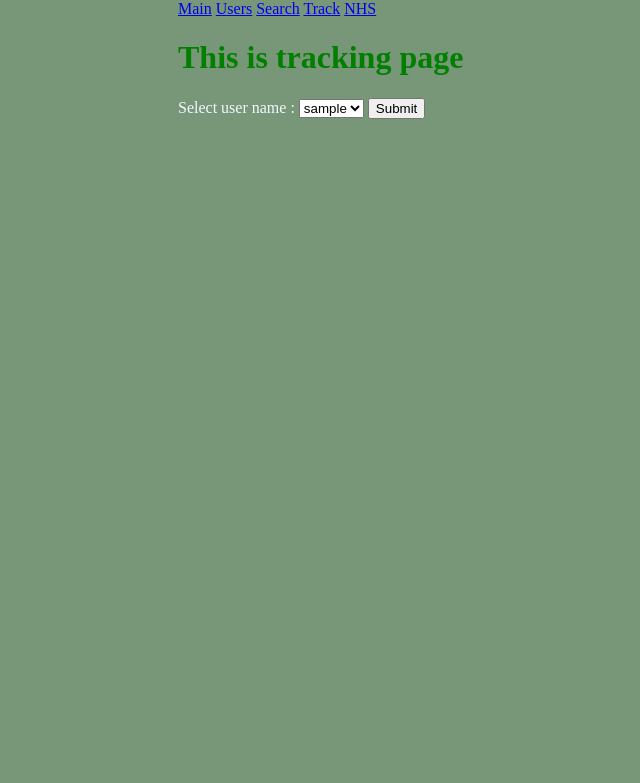
After one commit to Kimovi/MealPlan, a Flask app: page /track in a window 1280 px wide. The commit adds this page. Shown: the top 783 px of the page, without its empty margins (14-654 px from the left). Run offline with Flask 2, Linux system fonts and the light colour scheme; tables that the repository leaves empty hold one stand-in row (values such as "Sample post").

Commit message:
Add track page, Food table, Implement Filter-by-user dropdown menu on search page, Call DB data to search endpoint, Filter selected user by name and set variables for health options

```diff
--- a/app.py
+++ b/app.py
@@ -1,7 +1,6 @@
-import requests # to call API
-from requests import Response # to call API
-from flask import Flask, url_for, render_template, request, redirect
-from flask import Flask
+import requests
+from requests import Response
+from flask import Flask, render_template, request, redirect
 from flask_sqlalchemy import SQLAlchemy
 
 app = Flask(__name__, template_folder='./templates', static_folder='./static')
@@ -16,32 +15,84 @@ class Users(db.Model):
     user_name = db.Column(db.String(100))
     age = db.Column(db.Integer)
     gender = db.Column(db.String(100))
+    diabetes = db.Column(db.String(100))
+    allergies = db.Column(db.String(100))
     activeness = db.Column(db.Integer)
-    # Column : option for alleriges, diabety,
+    # food_data = db.relationship('Food', backref='users')
 
-    def __init__(self, user_name, age, gender, activeness):
+    def __init__(self, user_name, age, gender, diabetes, allergies, activeness):
         self.user_name = user_name
         self.age = age
         self.gender = gender
+        self.diabetes = diabetes
+        self.allergies = allergies
         self.activeness = activeness
 
+# class Food(db.Model):
+#     food_id = db.Column(db.Integer, primary_key=True)
+#     food_name = db.Column(db.String(200))
+#     calories = db.Column(db.Integer)
+#     user_id = db.Column(db.Integer, db.ForeignKey('users.user_id'))
+#
+#     def __init__(self, food_id, food_name, calories):
+#         self.food_id = food_id
+#         self.food_name = food_name
+#         self.calories = calories
+
+
 db.create_all()
-#  Calorie count recommandation
 
 @app.route("/")
 def hello_world():
     return render_template("index.html")
 
+
 @app.route('/search', methods=["GET","POST"])
-def get_profile():
-    getData = request.form.get("search_keyword")
+def call_api():
+    users = db.session.query(Users)
+    user_data = [dict(user_name=user.user_name,
+                      age=user.age,
+                      gender=user.gender,
+                      diabetes=user.diabetes,
+                      allergies=user.allergies,
+                      activeness=user.activeness
+                      ) for user in users]
+    selected_user = request.form.get("user_name")
+    search_keyword = request.form.get("search_keyword")
+    diabetes = ''
+    allergies = ''
     app_id = 'f14b30eb'
     app_key = 'b09c4ad7a4f756f820de23a47aa49963'
-    makeRequest: Response = requests.get('https://api.edamam.com/api/recipes/v2?type=public&q={}&app_id={}&app_key={}'.format(getData, app_id, app_key))
+
+
+
+    # 1. Diabetes and No allergies
+    # 2. Diabetes and Peanut
+    # 3. Diabetes and Seafood
+    # 4. Diabetes and Gluten
+    # 5. No Diabetes no allergies
+
+    if selected_user:
+        for user in user_data:
+            if user["user_name"] == selected_user:
+                diabetes = user["diabetes"]
+                allergies = user["allergies"]
+    # print('user data from the DB: ',user_data, "\nSelected user: ", selected_user, "\nSearch keyword", search_keyword)
+    # print(diabetes, allergies)
+
+    makeRequest: Response = requests.get('https://api.edamam.com/api/recipes/v2?type=public&q={}&app_id={}&app_key={}'.format(search_keyword, app_id, app_key))
     search_data = makeRequest.json()
     # https://api.edamam.com/api/recipes/v2?type=public&q=pizza&app_id=f14b30eb&app_key=b09c4ad7a4f756f820de23a47aa49963
-    # return render_template("search.html", label=search_data['hits'][0]['recipe']['label'], ingredients = search_data['hits'][0]['recipe']['ingredientLines'])
-    return render_template("search.html", search_data = search_data, getData=getData)
+    # https://api.edamam.com/api/recipes/v2?type=public&q=pizza&app_id=f14b30eb&app_key=b09c4ad7a4f756f820de23a47aa49963&health=peanut-free
+    # https://api.edamam.com/api/recipes/v2?type=public&q=pizza&app_id=f14b30eb&app_key=b09c4ad7a4f756f820de23a47aa49963&diet=low-carb&health=peanut-free
+
+    return render_template("search.html",
+                           search_data=search_data,
+                           search_keyword=search_keyword,
+                           user_data=user_data
+                           )
+
+
 
 @app.route('/users', methods=["GET", "POST"])
 def users():
@@ -49,12 +100,15 @@ def users():
         user_db = Users(user_name = request.form.get("user_name"),
                         age = request.form.get("age"),
                         gender=request.form.get("gender"),
+                        diabetes=request.form.get("diabetes"),
+                        allergies=request.form.get("allergies"),
                         activeness=request.form.get("activeness")
                         )
         db.session.add(user_db)
         db.session.commit()
     user_data = Users.query.all()
-    return render_template("users.html", user_data=user_data)
+    return render_template("users.html", user_data = user_data)
+
 
 @app.route('/delete_users', methods=["POST"])
 def delete_user():
@@ -64,9 +118,19 @@ def delete_user():
         db.session.commit()
         return redirect("/users")
 
+
+@app.route('/track', methods=["GET", "POST"])
+def track():
+    users = db.session.query(Users)
+    users_data = [dict(user_name=user.user_name, age=user.age) for user in users]
+
+    return render_template("track.html", users_data=users_data)
+
+
 @app.route('/nhs')
 def nhs():
     return render_template("nhs.html")
+
 
 if __name__ == '__main__':
     db.create_all()
--- a/static/style.css
+++ b/static/style.css
@@ -7,9 +7,14 @@ body {
     align-items: center;
 }
 
+h1{
+color: green;
+}
+
 table {
     align-items: center;
 }
+
 td, th {
 text-align: center;
 padding: 8px;
--- a/templates/index.html
+++ b/templates/index.html
@@ -8,6 +8,7 @@
       <a href="/">Main</a>
       <a href="/users">Users</a>
       <a href="/search">Search</a>
+      <a href="/track">Track</a>
       <a href="/nhs">NHS</a>
     </div>
     <h1>This is index page</h1>
--- a/templates/nhs.html
+++ b/templates/nhs.html
@@ -8,6 +8,7 @@
       <a href="/">Main</a>
       <a href="/users">Users</a>
       <a href="/search">Search</a>
+      <a href="/track">Track</a>
       <a href="/nhs">NHS</a>
     </div>
     <h1>This is page for NHS to provide insights</h1>
--- /dev/null
+++ b/templates/track.html
@@ -0,0 +1,26 @@
+<html>
+  <head>
+    <title>Meal plan</title>
+    <link rel="stylesheet" href="{{ url_for('static', filename='style.css') }}" />
+  </head>
+  <body>
+    <div class="nav">
+      <a href="/">Main</a>
+      <a href="/users">Users</a>
+      <a href="/search">Search</a>
+      <a href="/track">Track</a>
+      <a href="/nhs">NHS</a>
+    </div>
+    <h1>This is tracking page</h1>
+
+    <form method="POST" action="/track">
+       Select user name : <select name="selected_name" >
+                            {% for i in users_data %}
+                            <option value="{{ i }}">{{ i.user_name }}</option>
+                            {% endfor %}
+                          </select>
+       <input id="submit" type="submit" value="Submit">
+    </form>
+
+
+  </body>
```
Also changed, not shown: templates/search.html (+26 -10 lines), templates/users.html (+23 -0 lines), README.md.
